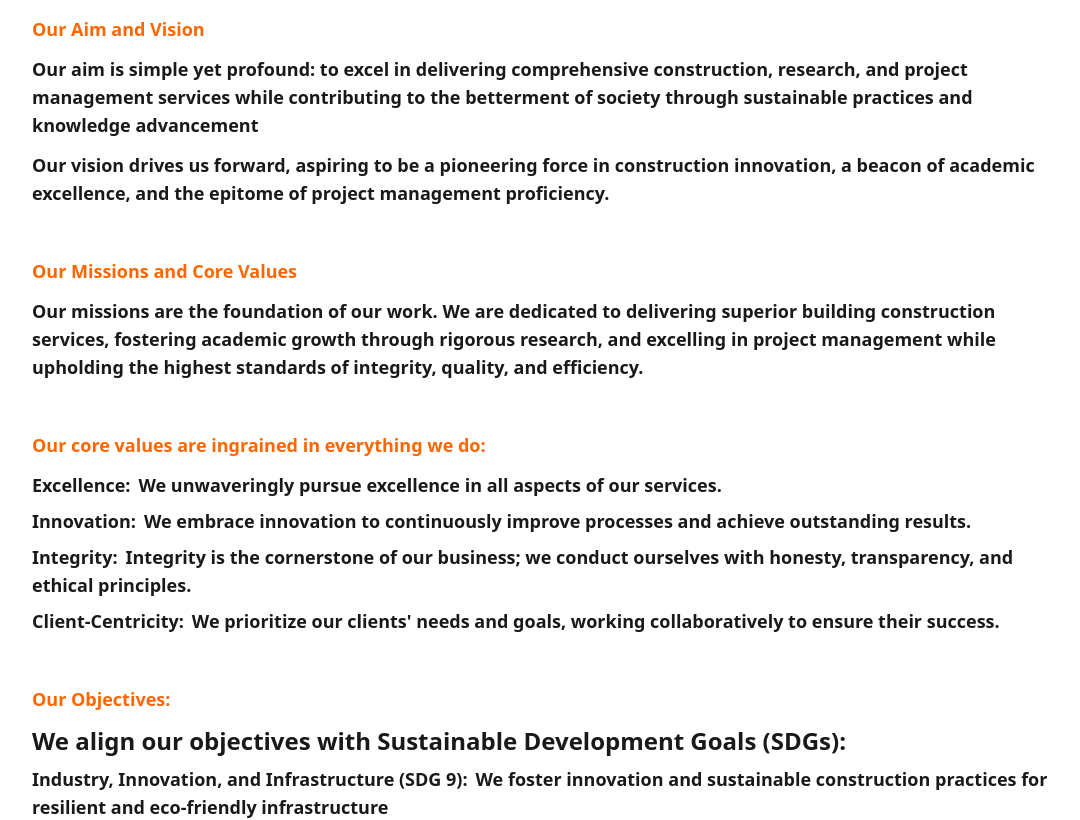
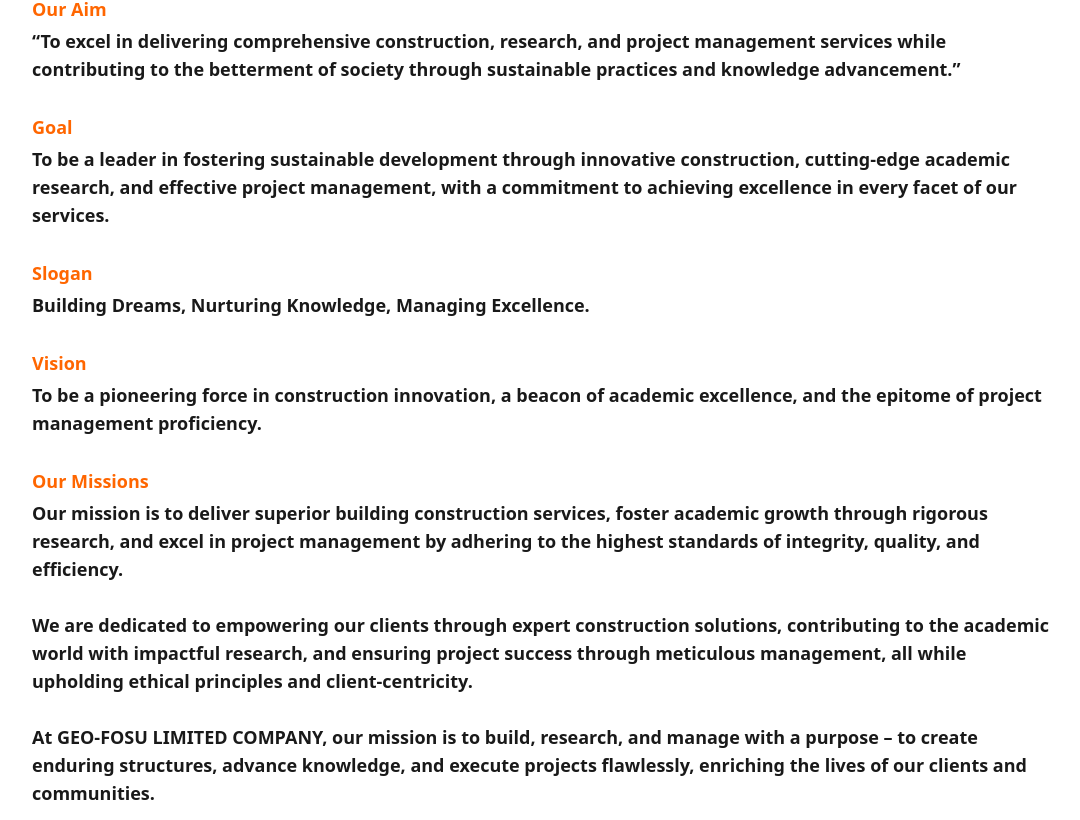
Before and after one commit to estherlardze/geo-fosu-limited, a React (Vite) app: page /about in a window 1280 px wide. Shown: the part 1311-2131 px from the top of the page, without its empty margins (96-1176 px from the left). Built offline with nearby package versions, Linux system fonts and the light colour scheme.

Commit message:
changed text

```diff
--- a/src/components/AboutText/AboutText.jsx
+++ b/src/components/AboutText/AboutText.jsx
@@ -37,64 +37,65 @@
           </ul>
       </div>
 
-      <div className='mt-[50px] sm:font-semibold text-black/90 text-lg'>
+      <div className='mt-[30px] sm:font-semibold text-black/90 text-lg'>
         <h4 className='text-orange text-left font-bold' data-aos="fade-up">
-          Our Aim and Vision
+          Our Aim
         </h4>
-        <p className='my-3' data-aos="fade-up">
-          Our aim is simple yet profound: to excel in delivering comprehensive construction, research,
-           and project management services while contributing to the betterment of society through
-           sustainable practices and knowledge advancement
+        <p className='my-1' data-aos="fade-up"><q>
+        To excel in delivering comprehensive construction, research, and project management
+        services while contributing to the betterment of society through sustainable practices
+        and knowledge advancement.</q>
         </p>
-        <p data-aos="fade-up">
-          Our vision drives us forward, aspiring to be a pioneering force in construction innovation,
-           a beacon of academic excellence, and the epitome of project management proficiency.
-          </p>
       </div>
 
-      <div className='mt-[50px] text-black/90 text-lg sm:font-semibold'>
-        <h4 className='text-orange text-left font-bold mb-3' data-aos="fade-up">
-          Our Missions and Core Values
+      <div className='mt-[30px] text-black/90 text-lg sm:font-semibold'>
+        <h4 className='text-orange text-left font-bold mb-1' data-aos="fade-up">
+         Goal
         </h4>
         <p data-aos="fade-up">
-          Our missions are the foundation of our work. We are dedicated to delivering superior
-          building construction services, fostering academic growth through rigorous research,
-          and excelling in project management while upholding the highest standards of integrity,
-           quality, and efficiency.</p>
+        To be a leader in fostering sustainable development through innovative construction,
+        cutting-edge academic research, and effective project management, with a commitment to
+        achieving excellence in every facet of our services.</p>
       </div>
 
-      <div className='mt-[50px] text-black/90 text-lg sm:font-semibold'>
-        <h4 className='text-orange text-left font-bold mb-3' data-aos="fade-up">
-          Our core values are ingrained in everything we do:
+      <div className='mt-[30px] text-black/90 text-lg sm:font-semibold' data-aos="fade-up">
+        <h4 className='text-orange text-left font-bold mb-1'>
+        Slogan
         </h4>
-        <div>
-          {values.map((value, index) => (
-            <p key={index} className='my-2' data-aos="fade-up">
-              <span className='font-bold mr-2'>{value.title}</span>
-              {value.text}
-            </p>
-          ))}
-        </div>
+         <p>Building Dreams, Nurturing Knowledge, Managing Excellence.</p>
       </div>
 
-      <div className='mt-[50px] text-black/90 text-lg sm:font-semibold'>
-        <h4 className='text-orange text-left font-bold mb-3' data-aos="fade-up">Our Objectives:</h4>
-        <p className='text-xl sm:text-2xl font-bold' data-aos="fade-up">
-          We align our objectives with Sustainable Development Goals (SDGs):
-        </p>
-        <div>
-          {objectives.map((objective, index) => (
-            <p key={index} className='my-2' data-aos="fade-up">
-              <span className='font-bold mr-2'>{objective.title}</span>
-              {objective.text}
-            </p>
-          ))}
-        </div>
-        <p className='mt-8 mb-[70px]' data-aos="fade-up">
-          Thank you for visiting GEO-FOSU LIMITED COMPANY. We invite you to explore our services, share in our commitment
-          to excellence, and join us on our journey to build dreams, nurture knowledge, and manage excellence.
-          We look forward to working with you and enriching the lives of our clients and communities.</p>
+      <div className='mt-[30px] text-black/90 text-lg sm:font-semibold' data-aos="fade-up">
+        <h4 className='text-orange text-left font-bold mb-1'>
+        Vision
+        </h4>
+         <p>To be a pioneering force in construction innovation, a beacon of academic
+          excellence, and the epitome of project management proficiency.</p>
       </div>
+
+      <div className='mt-[30px] mb-[50px] text-black/90 text-lg sm:font-semibold' data-aos="fade-up">
+        <h4 className='text-orange text-left font-bold mb-1'>
+        Our Missions
+        </h4>
+         <p> Our mission is to deliver superior building construction services,
+           foster academic growth through rigorous research, and excel in project
+           management by adhering to the highest standards of integrity, quality,
+           and efficiency.
+         </p><br />
+
+          <p>We are dedicated to empowering our clients through expert construction
+            solutions, contributing to the academic world with impactful research,
+            and ensuring project success through meticulous management, all while
+            upholding ethical principles and client-centricity.
+          </p><br />
+
+          <p>At GEO-FOSU LIMITED COMPANY, our mission is to build, research, and manage
+            with a purpose – to create enduring structures, advance knowledge, and
+            execute projects flawlessly, enriching the lives of our clients and
+             communities.</p>
+
+      </div>
+
   </section>
   )
 }
```
